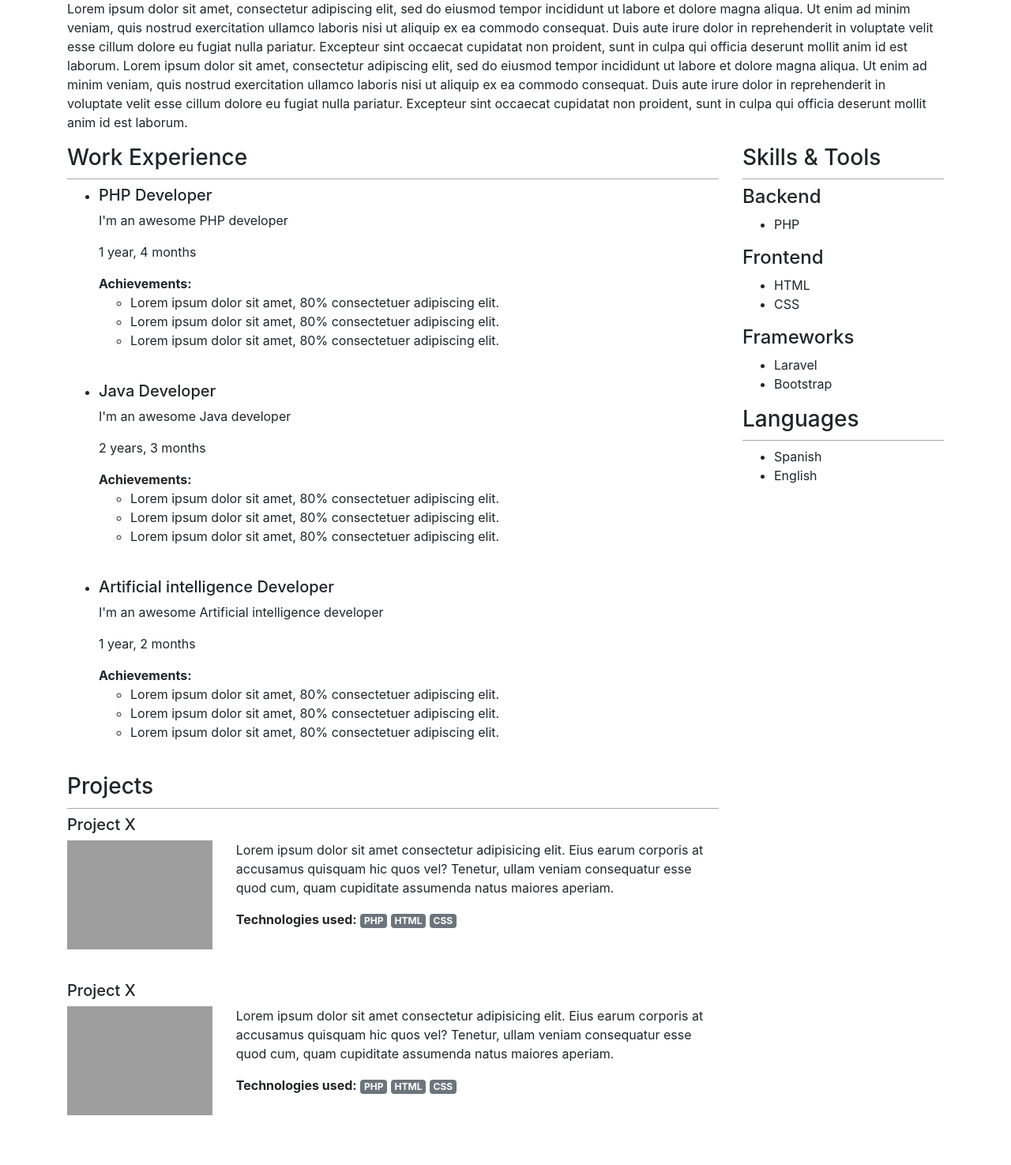
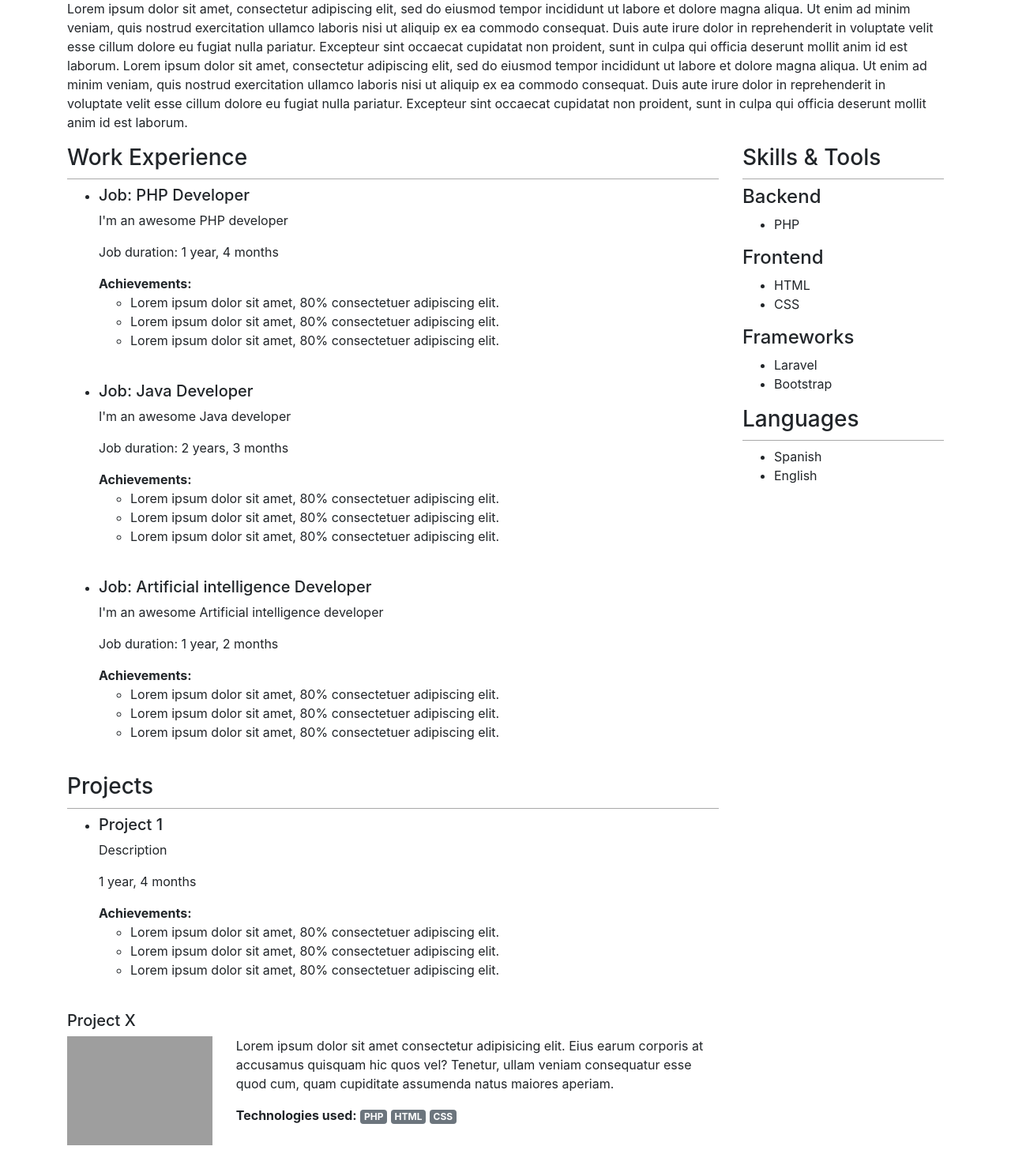
Before and after one commit to mj2silva/resume-php, a PHP site: page / in a window 1280 px wide. Shown: the part 313-1788 px from the top of the page at 79% size. Run offline with PHP 8.4, Linux system fonts and the light colour scheme; grey boxes are pictures that could not be loaded.

Commit message:
Herencia

```diff
--- /dev/null
+++ b/app/models/BaseElement.php
@@ -0,0 +1,39 @@
+<?php
+
+class BaseElement {
+    private $title;
+    public $description;
+    public $visible;
+    public $months;
+
+    public function __construct($title, $description, $visible, $months) {
+        $this->setTitle($title);
+        $this->description = $description;
+        $this->visible = $visible;
+        $this->months = $months;
+
+    }
+    public function setTitle($title) {
+        if ($title == '') {
+            $this->title = 'N/A';
+        } else {
+            $this->title = $title;
+        }
+    }
+
+    public function getTitle() {
+        return $this->title;
+    }
+
+    //devuelve el tiempo de duracion del trabajo en el formato "x años, y meses"
+    public function getFormatDuration() {
+        $years = floor($this->months / 12);
+        $extraMonths = $this->months % 12;
+
+        if($years == 1) {
+            return "$years year, $extraMonths months";
+        } else {
+            return "$years years, $extraMonths months";
+        }
+    }
+}
--- /dev/null
+++ b/app/models/Job.php
@@ -0,0 +1,21 @@
+<?php
+
+require_once 'BaseElement.php';
+
+class Job extends BaseElement {
+    public function __construct($title, $description, $visible, $months) {
+        $newTitle = 'Job: ' . $title;
+        parent::__construct($newTitle, $description, $visible, $months);
+    }
+
+    public function getFormatDuration() {
+        $years = floor($this->months / 12);
+        $extraMonths = $this->months % 12;
+
+        if ($years == 1) {
+            return "Job duration: $years year, $extraMonths months";
+        } else {
+            return "Job duration: $years years, $extraMonths months";
+        }
+    }
+}
--- /dev/null
+++ b/app/models/Project.php
@@ -0,0 +1,7 @@
+<?php
+
+require_once 'BaseElement.php';
+
+class Project extends BaseElement {
+
+}
--- a/index.php
+++ b/index.php
@@ -91,48 +91,25 @@
         <div>
           <h3 class="border-bottom-gray" >Work Experience</h3>
           <ul>
-
-          <?php
-            // $index = 0;
-            // do {
-
-            //   echo '<li class="work-position">';
-            //   echo '<h5>'.$jobs[$index]['title'].'</h5>';
-            //   echo '<p>'.$jobs[$index]['description'].'</p>';
-            //   echo '<strong>Achievements:</strong>';
-            //   echo '<ul>';
-            //   echo '<li>Lorem ipsum dolor sit amet, 80% consectetuer adipiscing elit.</li>';
-            //   echo '<li>Lorem ipsum dolor sit amet, 80% consectetuer adipiscing elit.</li>';
-            //   echo '<li>Lorem ipsum dolor sit amet, 80% consectetuer adipiscing elit.</li>';
-            //   echo '</ul>';
-            //   echo '</li>';
-            //   $index ++;
-
-            // } while ($index < 3);
-
-            // La función count en php devuelve el número de elementos que tiene el arreglos que se le pasa como parámetro
-
-            // $totalMonths = 0;
-
-            for ($i=0; $i < count($jobs); $i++) {
-              // if($jobs[$i]['active'] != true) {
-              // if ($totalMonths >= $limitMonths) {
-                //continue
-              //   break;
-              // }
-
-              // $totalMonths += $jobs[$i]['months'];
-
-              printJob($jobs[$i]);
-
-            }
-
-          ?>
+            <?php
+              // La función count en php devuelve el número de elementos que tiene el arreglos que se le pasa como parámetro
+              for ($i=0; $i < count($jobs); $i++) {
+                printElement($jobs[$i]);
+              }
+            ?>
           </ul>
         </div>
         <div>
             <h3 class="border-bottom-gray">Projects</h3>
+            <ul>
+              <?php
+                for ($i = 0; $i < count($projects); $i++) {
+                  printElement($projects[$i]);
+                }
+              ?>
+            </ul>
             <div class="project">
+
                 <h5>Project X</h5>
                 <div class="row">
                     <div class="col-3">
--- a/jobs.php
+++ b/jobs.php
@@ -1,116 +1,31 @@
 <?php
 
-class Job {
-    private $title;
-    public $description;
-    public $visible;
-    public $months;
-
-    public function __construct($title, $description, $visible, $months) {
-        $this->setTitle($title);
-        $this->description = $description;
-        $this->visible = $visible;
-        $this->months = $months;
-
-    }
-    public function setTitle($title) {
-        if ($title == '') {
-            $this->title = 'N/A';
-        } else {
-            $this->title = $title;
-        }
-    }
-
-    public function getTitle() {
-        return $this->title;
-    }
-
-    //devuelve el tiempo de duracion del trabajo en el formato "x años, y meses"
-    public function getFormatDuration() {
-        $years = floor($this->months / 12);
-        $extraMonths = $this->months % 12;
-
-        if($years == 1) {
-            return "$years year, $extraMonths months";
-        } else {
-            return "$years years, $extraMonths months";
-        }
-    }
-}
+require 'app/models/Job.php';
+require 'app/models/Project.php';
 
 $job1 = new Job('PHP Developer',"I'm an awesome PHP developer",true,16);
-
-// $job1->setTitle('PHP Developer');
-// $job1->description = "I'm an awesome PHP developer";
-// $job1->visible = true;
-// $job1->months = 16;
-
 $job2 = new Job('Java Developer',"I'm an awesome Java developer",true,27);
-
-// $job2->setTitle('Java Developer');
-// $job2->description = "I'm an awesome Java developer";
-// $job2->visible = true;
-// $job2->months = 27;
-
 $job3 = new Job('Artificial intelligence Developer',"I'm an awesome Artificial intelligence developer",true,14);
 
-// $job3->setTitle('Artificial intelligence');
-// $job3->description = "I'm an awesome AI developer";
-// $job3->visible = true;
-// $job3->months = 14;
+$project1 = new Project('Project 1','Description',true,16);
 
 $jobs = [
     $job1, $job2, $job3
 ];
 
-// $jobs = [
-//   [
-//     'title' => 'PHP Developer',
-//     'description' => "I'm an awesome PHP developer",
-//     'visible' => true,
-//     'months' => 16
-//   ],
-//   [
-//     'title' => 'Java Developer',
-//     'description' => "I'm an awesome Java developer",
-//     'visible' => false,
-//     'months' => 24
-//   ],
-//   [
-//     'title' => 'Artificial intelligence',
-//     'description' => "I'm an awesome AI developer",
-//     'visible' => true,
-//     'months' => 12
-//   ],
-//   [
-//     'title' => 'C++ & C# Developer',
-//     'description' => "I'm an awesome C++ & C# developer",
-//     'visible' => true,
-//     'months' => 16
-//   ],
-//   [
-//     'title' => 'Mobile application designer',
-//     'description' => "I'm an awesome Mobile application designer",
-//     'visible' => true,
-//     'months' => 32
-//   ],
+$projects = [
+  $project1
+];
 
-// ];
-
-function getDuration($months) {
-
-
-}
-
-function printJob($job) {
-  if($job->visible != true) {
+function printElement($element) {
+  if($element->visible != true) {
     return NULL;
   }
 
   echo '<li class="work-position">';
-  echo '<h5>'.$job->getTitle().'</h5>';
-  echo '<p>'.$job->description.'</p>';
-  echo '<p>'.$job->getFormatDuration().'</p>';
+  echo '<h5>'. $element->getTitle().'</h5>';
+  echo '<p>'. $element->description.'</p>';
+  echo '<p>'. $element->getFormatDuration().'</p>';
   echo '<strong>Achievements:</strong>';
   echo '<ul>';
   echo '<li>Lorem ipsum dolor sit amet, 80% consectetuer adipiscing elit.</li>';
```
